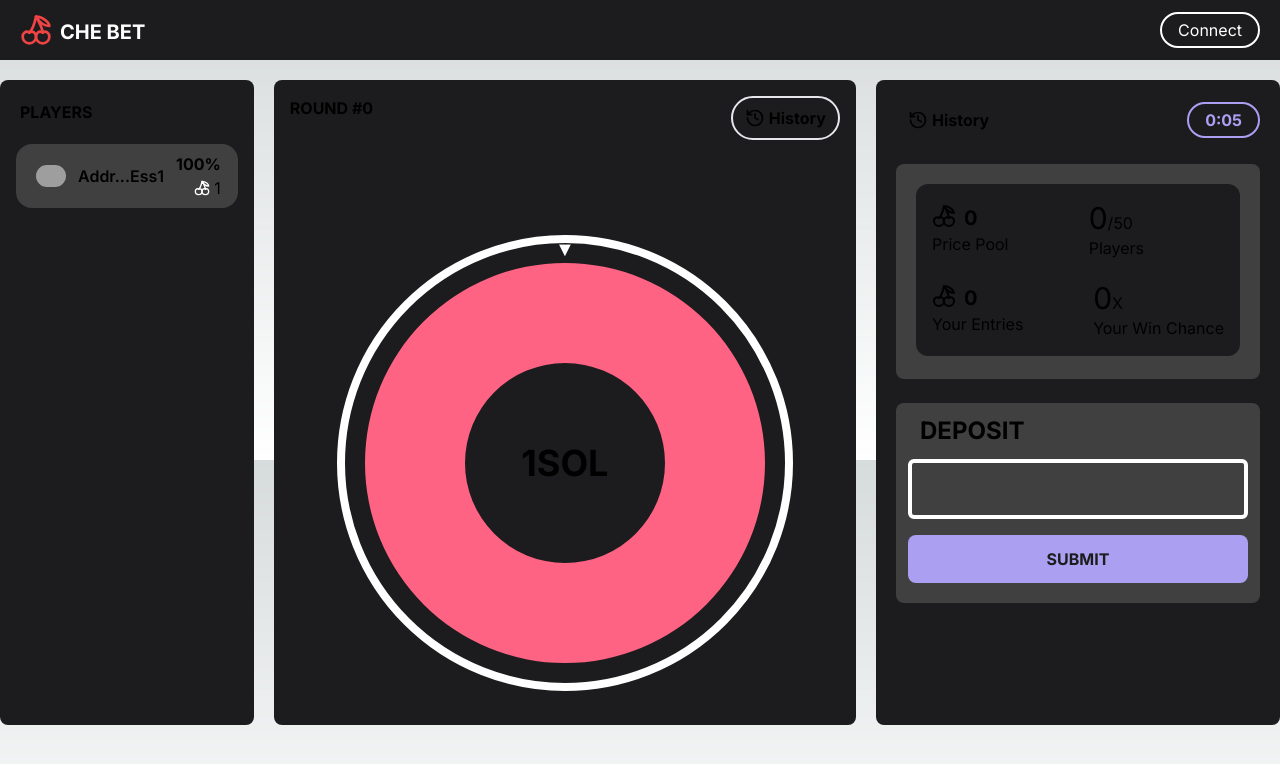
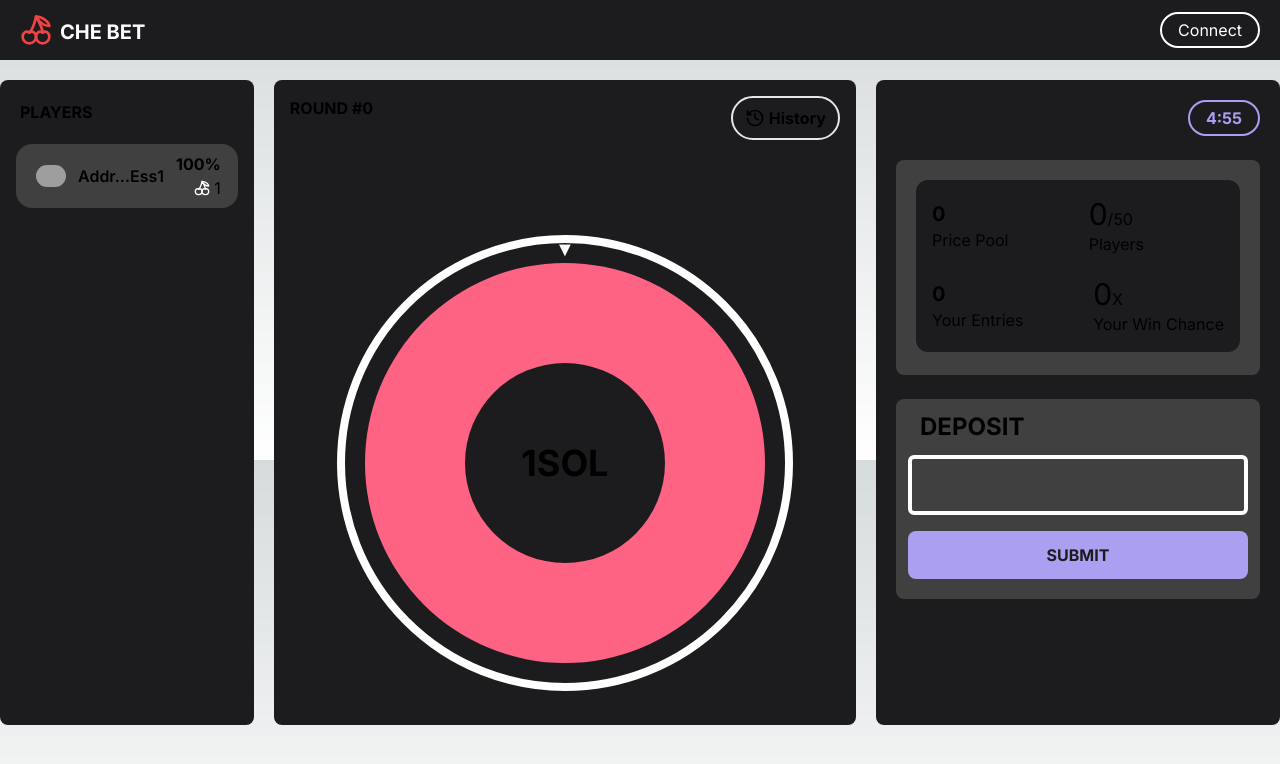
Before and after one commit to Hirusha1-cpu/wheelgame, a Next.js app: page / in a window 1280 px wide. Shown: the top 764 px of the page. Built offline with nearby package versions, Linux system fonts and the light colour scheme; grey boxes are pictures that could not be loaded.

Commit message:
disable deposite area

```diff
--- a/components/CheckList.tsx
+++ b/components/CheckList.tsx
@@ -18,27 +18,9 @@ import {
   SystemProgram,
   Transaction,
 } from "@solana/web3.js";
-import { History } from "lucide-react";
-import { Cherry } from "lucide-react";
-import React, { ChangeEvent, useCallback,useState,useEffect } from "react";
-import Clock from "react-live-clock";
+import React, { ChangeEvent, useCallback, useState, useEffect } from "react";
 
-interface Window {
-  open(arg0: string, arg1: string): unknown;
-  phantom?: {
-    solana?: {
-      isPhantom?: boolean;
-      connect(): Promise<{ publicKey: PublicKey }>;
-      signTransaction(transaction: Transaction): Promise<Transaction>;
-      on(event: string, callback: (arg: any) => void): void;
-      off(event: string, callback: (arg: any) => void): void;
-    };
-  };
-}
-
-declare const window: Window;
-
-const CheckList = ({}: any) => {
+const CheckList = () => {
   const solAmount = useAppSelector(selectSolAmount);
   const pricePool = useAppSelector(selectPricePool);
   const numberOfPlayers = useAppSelector(selectNumberOfPlayers);
@@ -53,7 +35,7 @@ const CheckList = ({}: any) => {
 
   const sendSol = useCallback(async (): Promise<void> => {
     if (!wallet) {
-      setError("Wallet not connected");
+      dispatch(setError("Wallet not connected"));
       return;
     }
 
@@ -74,7 +56,7 @@ const CheckList = ({}: any) => {
         SystemProgram.transfer({
           fromPubkey,
           toPubkey,
-          lamports: lamportsI,
+          lamportsI,
         }),
       );
 
@@ -91,7 +73,6 @@ const CheckList = ({}: any) => {
         },
       );
 
-      // Use the new confirmTransaction method
       const confirmation = await connection.confirmTransaction({
         signature,
         blockhash,
@@ -104,51 +85,37 @@ const CheckList = ({}: any) => {
         );
       }
     } catch (err) {
-      setError(`Transaction failed: ${(err as Error).message}`);
+      dispatch(setError(`Transaction failed: ${(err as Error).message}`));
     }
-  }, [wallet, solAmount]);
+  }, [wallet, solAmount, dispatch]);
 
-  // countdown timer
-  const initialSeconds = 10;
-  const [chartAnimate, setChartAnimate] = useState<boolean>(false);
+  const initialSeconds = 5 * 60;
   const [seconds, setSeconds] = useState<number>(initialSeconds);
-  const [stopPosition, setStopPosition] = useState<number>(0);
-  const [totalRotation, setTotalRotation] = useState<number>(0); // Track total rotation
-  const [borderColor, setBorderColor] = useState<string>("white"); // Default white color
-  const [spinEnded, setSpinEnded] = useState<boolean>(false); // Track if spin has ended
+  const [resetTimer, setResetTimer] = useState<boolean>(false);
 
   useEffect(() => {
+    let timer: NodeJS.Timeout;
+
     if (seconds > 0) {
-      const timer = setTimeout(() => setSeconds(seconds - 1), 1000);
-      return () => clearTimeout(timer);
-    } else {
-      const randomStop = Math.floor(Math.random() * 360); // Random stop position
-      setStopPosition(randomStop);
-      setChartAnimate(true);
-      setTotalRotation((prev) => prev + 360 * 50 + randomStop); // Spin 50 full rotations + random stop
+      timer = setTimeout(() => setSeconds(seconds - 1), 1000);
+    } else if (resetTimer) {
+      // Reset the timer after 10 seconds
+      const resetTimeout = setTimeout(() => {
+        setSeconds(initialSeconds);
+        setResetTimer(false);
+      }, 10000);
+
+      return () => clearTimeout(resetTimeout);
+    }
+
+    return () => clearTimeout(timer);
+  }, [seconds, resetTimer]);
+
+  useEffect(() => {
+    if (seconds === 0) {
+      setResetTimer(true);
     }
   }, [seconds]);
-
-  useEffect(() => {
-    if (chartAnimate) {
-      const timer = setTimeout(() => {
-        setChartAnimate(false);
-        setSpinEnded(true); // Mark spin as ended
-      }, 5000); // Spin duration
-      return () => clearTimeout(timer);
-    }
-  }, [chartAnimate]);
-
-  useEffect(() => {
-    if (spinEnded) {
-      const resetTimer = setTimeout(() => {
-        // Reset countdown, rotation, and spinEnded after 5 seconds
-        setSeconds(initialSeconds);
-        setSpinEnded(false); // Reset spin ended status
-      }, 5000);
-      return () => clearTimeout(resetTimer);
-    }
-  }, [spinEnded]);
 
   const formatTime = (secs: number): string => {
     const minutes = Math.floor(secs / 60);
@@ -156,29 +123,16 @@ const CheckList = ({}: any) => {
     return `${minutes}:${remainingSeconds < 10 ? "0" : ""}${remainingSeconds}`;
   };
 
-
-
-
   return (
     <div className="p-5">
       <div className="flex items-center justify-between">
-        <div className="flex items-center gap-1 rounded-3xl px-3 py-2">
-          <History className="size-5" />
-          <h4 className="text-md font-bold">History</h4>
-        </div>
-        <h2 className="text-md font-bold px-4 py-1 rounded-3xl text-[#ab9ff2] border-[#ab9ff2] border-[2px] bg-transparent">{formatTime(seconds)}</h2>
-        {/* <Clock
-          format={"HH:mm"}
-          ticking={true}
-          className="text-lg font-bold"
-        /> */}
+        <h2 className="text-md font-bold px-4 py-1 rounded-3xl text-[#ab9ff2] border-[#ab9ff2] border-[2px] bg-transparent ml-auto">{formatTime(seconds)}</h2>
       </div>
       <div className="mt-6 h-[215px] w-full rounded-lg bg-neutral-700 p-5">
         <div className="rounded-xl bg-[#1C1C1E] p-4">
           <div className="flex justify-between">
             <div className="flex flex-col items-start justify-center">
               <div className="flex justify-start gap-2">
-                <Cherry />
                 <h2 className="text-xl font-bold">{pricePool}</h2>
               </div>
               <p>Price Pool</p>
@@ -192,7 +146,6 @@ const CheckList = ({}: any) => {
           <div className="mt-5 flex justify-between">
             <div className="flex flex-col items-start justify-center">
               <div className="flex gap-2">
-                <Cherry />
                 <h2 className="text-xl font-bold">{yourEntries}</h2>
               </div>
               <p>Your Entries</p>
@@ -204,17 +157,24 @@ const CheckList = ({}: any) => {
           </div>
         </div>
       </div>
-      <div className="mx-auto mt-6 h-[200px] w-full rounded-lg bg-neutral-700 px-3">
+
+      <div
+        className={`mx-auto mt-6 h-[200px] w-full rounded-lg px-3 ${
+          seconds <= 30 ? "bg-neutral-600 opacity-50 pointer-events-none" : "bg-neutral-700"
+        }`}
+      >
         <h2 className="p-3 text-2xl font-bold">DEPOSIT</h2>
         <input
           type="number"
           value={solAmount}
           onChange={handleSetAmount}
           className="mx-auto w-[340px] rounded-md bg-transparent py-3 px-5 outline-none border-white border-[4px] font-bold text-xl"
+          disabled={seconds <= 30}
         />
         <button
           onClick={sendSol}
           className="mt-4 w-full rounded-lg bg-[#ab9ff2] p-3 font-bold text-[#1C1C1C] hover:bg-[#5842c3] ease-linear duration-200 hover:text-white"
+          disabled={seconds <= 30}
         >
           SUBMIT
         </button>
```
